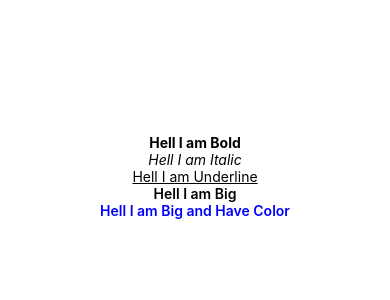
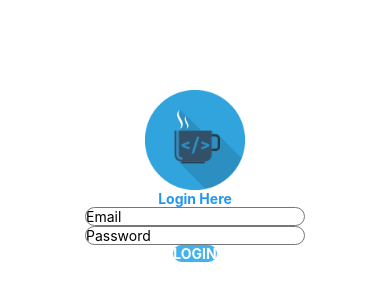
Before and after one commit to Abdurraziq/pengenalan-react-native, a React Native app: screen / in a window 390 px wide. Shown: the part 246-546 px from the top of the page. Built offline with nearby package versions, Linux system fonts and the light colour scheme; what react-native-responsive-dimensions would draw is missing.

Commit message:
Membuat halaman login sederhana.

```diff
--- a/App.js
+++ b/App.js
@@ -12,17 +12,28 @@ import {
   responsiveWidth,
   responsiveFontSize,
 } from "react-native-responsive-dimensions";
+import logo from "./assets/fixcil.png";
 
 const App = () => {
   return (
     <View style={styles.container}>
-      <Text style={styles.bold}>Hell I am Bold</Text>
-      <Text style={styles.italic}>Hell I am Italic</Text>
-      <Text style={styles.underline}>Hell I am Underline</Text>
-      <Text style={styles.big}>Hell I am Big</Text>
-      <Text style={[styles.big, styles.blue]}>
-        Hell I am Big and Have Color
-      </Text>
+      <Image source={logo} style={styles.logo} />
+      <Text style={styles.title}>Login Here</Text>
+      <TextInput
+        style={[styles.wrapper, styles.textInput]}
+        placeholder="Email"
+        keyboardType="email-address"
+      />
+      <TextInput
+        style={[styles.wrapper, styles.textInput]}
+        placeholder="Password"
+        secureTextEntry={true}
+      />
+      <TouchableOpacity>
+        <View style={[styles.wrapper, styles.button]}>
+          <Text style={styles.textButton}>LOGIN</Text>
+        </View>
+      </TouchableOpacity>
     </View>
   );
 };
@@ -34,11 +45,37 @@ const styles = StyleSheet.create({
     justifyContent: "center",
     alignItems: "center",
   },
-  bold: { fontWeight: "bold" },
-  italic: { fontStyle: "italic" },
-  underline: { textDecorationLine: "underline" },
-  big: { fontSize: responsiveFontSize(3), fontWeight: 600 },
-  blue: { color: "blue" },
+  logo: {
+    width: 100,
+    height: 100,
+  },
+  title: {
+    color: "#2196F3",
+    fontSize: responsiveFontSize(2.5),
+    fontWeight: "bold",
+  },
+  wrapper: {
+    width: responsiveWidth(90),
+    height: responsiveHeight(7),
+    borderRadius: 10,
+    marginTop: responsiveHeight(3),
+  },
+  textInput: {
+    borderColor: "#777",
+    borderWidth: 1,
+    paddingHorizontal: responsiveWidth(3),
+  },
+  button: {
+    alignItems: "center",
+    backgroundColor: "#43b2ec",
+    justifyContent: "center",
+    alignSelf: "center",
+  },
+  textButton: {
+    fontWeight: "bold",
+    color: "#fff",
+    fontSize: responsiveFontSize(2.2),
+  },
 });
 
 export default App;
```
Also changed, not shown: assets/fixcil.png (added).
